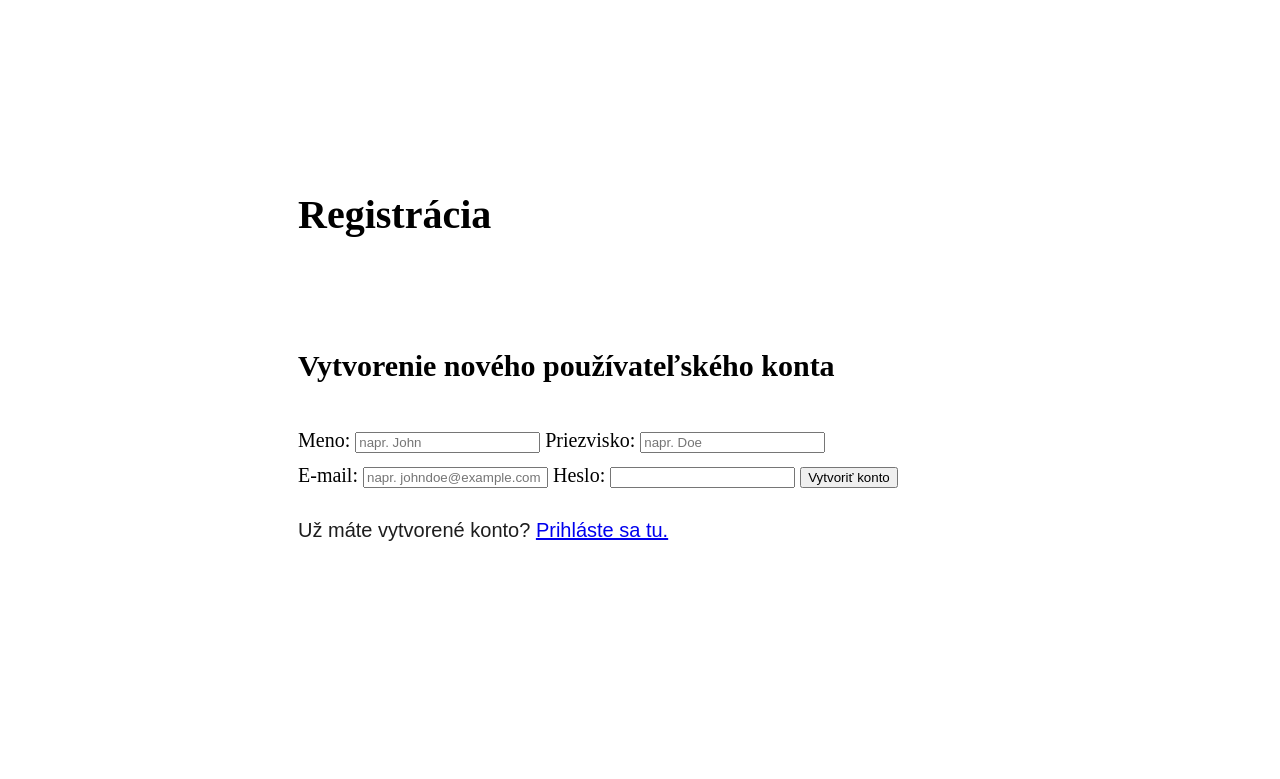
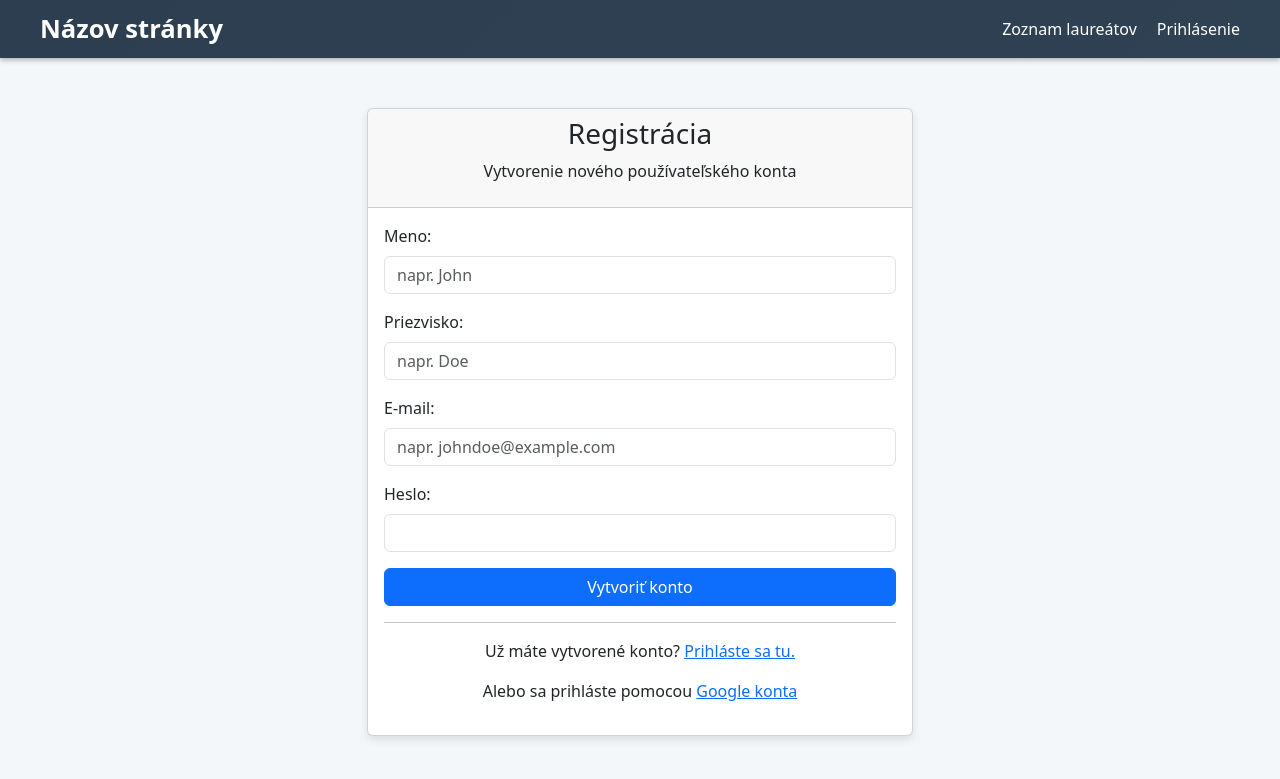
Before and after one commit to AlexLagin/webte2, a PHP site: page /register.php in a window 1280 px wide. Shown: the top 779 px of the page. Run offline with PHP 8.4, Linux system fonts and the light colour scheme.

Commit message:
pridanie a upravenie register.php

```diff
--- a/zad1/register.php
+++ b/zad1/register.php
@@ -1,5 +1,4 @@
 <?php
-
 session_start();
 
 // Check if the user is already logged in, if yes then redirect him to welcome page
@@ -15,7 +14,7 @@ require_once 'utilities.php';
 use RobThree\Auth\Providers\Qr\BaconQrCodeProvider;
 use RobThree\Auth\Providers\Qr\EndroidQrCodeProvider;
 use RobThree\Auth\TwoFactorAuth;
-
+$redirect_uri = "https://node73.webte.fei.stuba.sk/zad1/oauth2callback.php";
 if ($_SERVER["REQUEST_METHOD"] == "POST") {
     $errors = "";
 
@@ -23,7 +22,6 @@ if ($_SERVER["REQUEST_METHOD"] == "POST") {
     if (isEmpty($_POST['email']) === true) {
         $errors .= "Nevyplnený e-mail.\n";
     }
-
     // TODO: validate if user entered correct e-mail format
 
     // Validate user existence
@@ -32,22 +30,19 @@ if ($_SERVER["REQUEST_METHOD"] == "POST") {
         die();
     }
 
-    // Vaidate name and surname
+    // Validate name and surname
     if (isEmpty($_POST['firstname']) === true) {
         $errors .= "Nevyplnené meno.\n";
     } elseif (isEmpty($_POST['lastname']) === true) {
         $errors .= "Nevyplnené priezvisko.\n";
     }
-
     // TODO: Implement name and surname length validation based on the database column length.
     // TODO: Implement name and surname allowed characters validation.
-
 
     // Validate password
     if (isEmpty($_POST['password']) === true) {
         $errors .= "Nevyplnené heslo.\n";
     }
-
     // TODO: Implement repeat password validation.
     // TODO: Sanitize and validate all user inputs.
 
@@ -81,99 +76,151 @@ if ($_SERVER["REQUEST_METHOD"] == "POST") {
     }
     unset($pdo);
 }
-
 ?>
 
 <!doctype html>
 <html lang="sk">
-
 <head>
     <meta charset="UTF-8">
-    <meta name="viewport"
-        content="width=device-width, user-scalable=no, initial-scale=1.0, maximum-scale=1.0, minimum-scale=1.0">
-    <meta http-equiv="X-UA-Compatible" content="ie=edge">
+    <meta name="viewport" content="width=device-width, initial-scale=1">
     <title>Registrácia</title>
+    <!-- Načítanie Bootstrap CSS (rovnako ako v login(1).php) -->
+    <link href="https://cdn.jsdelivr.net/npm/bootstrap@5.3.0/dist/css/bootstrap.min.css" rel="stylesheet">
 
     <style>
-        html {
-            max-width: 70ch;
-            padding: 3em 1em;
-            margin: auto;
-            line-height: 1.75;
-            font-size: 1.25em;
+        /* Rovnaké CSS ako v login(1).php */
+        body {
+            background-color: #f4f7f9;
+            margin: 0;
+            padding: 0;
         }
-        h1,h2,h3,h4,h5,h6 {
-            margin: 3em 0 1em;
+        nav {
+            background: linear-gradient(135deg, #2c3e50, #2f4254);
+            color: #fff;
+            padding: 10px 20px;
+            margin: 0;
+            box-shadow: 0 2px 5px rgba(0,0,0,0.3);
         }
-        p,ul,ol {
-            margin-bottom: 2em;
-            color: #1d1d1d;
-            font-family: sans-serif;
+        nav .navbar-container {
+            display: flex;
+            align-items: center;
+            justify-content: space-between;
+            max-width: 1200px;
+            margin: 0 auto;
         }
-        span, .err {
-            color: red;
+        nav .navbar-title {
+            font-size: 1.6em;
+            font-weight: 600;
+        }
+        nav .navbar-links {
+            list-style: none;
+            margin: 0;
+            padding: 0;
+            display: flex;
+        }
+        nav .navbar-links li {
+            margin-left: 20px;
+        }
+        nav .navbar-links a {
+            color: #fff;
+            text-decoration: none;
+            font-weight: 500;
+            transition: color 0.2s;
+        }
+        nav .navbar-links a:hover {
+            color: #ddd;
+        }
+        .container {
+            margin-top: 50px;
+        }
+        .card {
+            box-shadow: 0 4px 8px rgba(0,0,0,0.1);
         }
     </style>
 </head>
 
 <body>
-    <header>
-        <hgroup>
-            <h1>Registrácia</h1>
-            <h2>Vytvorenie nového používateľského konta</h2>
-        </hgroup>
-    </header>
-    <main>
-        <?php if (isset($reg_status)) {
-            echo "<h3>$reg_status</h3>";
-        } ?>
-        <form action="<?php echo htmlspecialchars($_SERVER['PHP_SELF']); ?>" method="post">
-            <!-- TODO: Error messages should be separated for corresponding input and as in WEBTE1,
-                       they must contain meaningful explanation, why the input is incorrect. Use a JS
-                       framework. -->
-            <label for="firstname">
-                Meno:
-                <input type="text" name="firstname" value="" id="firstname" placeholder="napr. John">
-            </label>
+    <!-- Navigačný bar, rovnaký ako v login(1).php -->
+    <nav>
+        <div class="navbar-container">
+            <div class="navbar-title">Názov stránky</div>
+            <ul class="navbar-links">
+                <li><a href="index.php">Zoznam laureátov</a></li>
+                <li><a href="login.php">Prihlásenie</a></li>
+            </ul>
+        </div>
+    </nav>
 
-            <label for="lastname">
-                Priezvisko:
-                <input type="text" name="lastname" value="" id="lastname" placeholder="napr. Doe">
-            </label>
+    <div class="container">
+      <div class="row justify-content-center">
+          <div class="col-md-6">
+              <div class="card">
+                  <div class="card-header text-center">
+                      <h3>Registrácia</h3>
+                      <p>Vytvorenie nového používateľského konta</p>
+                  </div>
+                  <div class="card-body">
+                      <!-- Výpis prípadného statusu registrácie -->
+                      <?php if (isset($reg_status)) { ?>
+                          <div class="alert alert-success"><?php echo $reg_status; ?></div>
+                      <?php } ?>
 
-            <br>
+                      <!-- Výpis chýb, ak existujú -->
+                      <?php if (!empty($errors)) { ?>
+                          <div class="alert alert-danger">
+                              <strong>Chyby:</strong><br>
+                              <?php echo nl2br($errors); ?>
+                          </div>
+                      <?php } ?>
 
-            <label for="email">
-                E-mail:
-                <input type="email" name="email" value="" id="email" placeholder="napr. johndoe@example.com">
-            </label>
+                      <!-- Formulár pre registráciu -->
+                      <form action="<?php echo htmlspecialchars($_SERVER['PHP_SELF']); ?>" method="post">
+                          <div class="mb-3">
+                              <label for="firstname" class="form-label">Meno:</label>
+                              <input type="text" name="firstname" id="firstname" class="form-control" placeholder="napr. John">
+                          </div>
+                          <div class="mb-3">
+                              <label for="lastname" class="form-label">Priezvisko:</label>
+                              <input type="text" name="lastname" id="lastname" class="form-control" placeholder="napr. Doe">
+                          </div>
+                          <div class="mb-3">
+                              <label for="email" class="form-label">E-mail:</label>
+                              <input type="email" name="email" id="email" class="form-control" placeholder="napr. johndoe@example.com">
+                          </div>
+                          <div class="mb-3">
+                              <label for="password" class="form-label">Heslo:</label>
+                              <input type="password" name="password" id="password" class="form-control">
+                          </div>
+                          <div class="d-grid gap-2">
+                              <button type="submit" class="btn btn-primary">Vytvoriť konto</button>
+                          </div>
+                      </form>
 
-            <label for="password">
-                Heslo:
-                <input type="password" name="password" value="" id="password">
-            </label>
+                      <!-- Ak sa vygeneruje QR kód (po úspešnej registrácii), zobraz ho -->
+                      <?php if (isset($qr_code)) : ?>
+                          <hr>
+                          <p>Zadajte kód: <strong><?php echo $user_secret; ?></strong> do aplikácie pre 2FA.</p>
+                          <p>alebo naskenujte QR kód:<br>
+                             <img src="<?php echo $qr_code; ?>" alt="qr kod pre aplikaciu authenticator">
+                          </p>
+                          <p>Teraz sa môžete prihlásiť: <a href="login.php">Login stránka</a></p>
+                      <?php endif; ?>
 
-            <button type="submit">Vytvoriť konto</button>
+                      <hr>
+                      <p class="text-center">
+                          Už máte vytvorené konto? <a href="login.php">Prihláste sa tu.</a>
+                      </p>
+                      <p class="text-center">
+                          Alebo sa prihláste pomocou
+                          <a href="<?php echo filter_var($redirect_uri, FILTER_SANITIZE_URL) ?>">Google konta</a>
+                      </p>
+                  </div>
+              </div>
+          </div>
+      </div>
+    </div>
 
-            <?php
-            if (!empty($errors)) {
-                echo "<br><strong>Chyby:</strong><br>";
-                echo "<div class='err'>";
-                echo nl2br($errors);
-                echo "</div>";
-            }
-            if (isset($qr_code)) {
-                // If a QR code was generated after successful registration, display it.
-                $message = '<p>Zadajte kód: ' . $user_secret . ' do aplikácie pre 2FA</p>';
-                $message .= '<p>alebo naskenujte QR kód:<br><img src="' . $qr_code . '" alt="qr kod pre aplikaciu authenticator"></p>';
-                echo $message;
-                echo '<p>Teraz sa môžete prihlásiť: <a href="login.php">Login stránka</a></p>';
-            }
-            ?>
-
-        </form>
-        <p>Už máte vytvorené konto? <a href="login.php">Prihláste sa tu.</a></p>
-    </main>
+    <!-- Načítanie Bootstrap JS (rovnako ako v login(1).php) -->
+    <script src="https://cdn.jsdelivr.net/npm/bootstrap@5.3.0/dist/js/bootstrap.bundle.min.js"></script>
 </body>
-
 </html>
```
